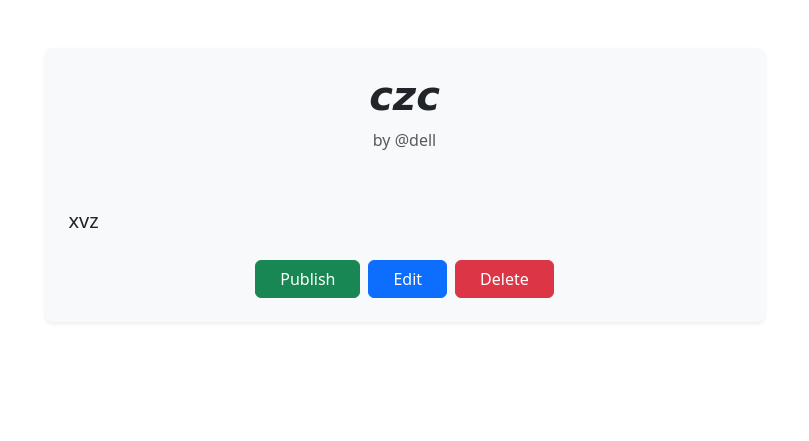
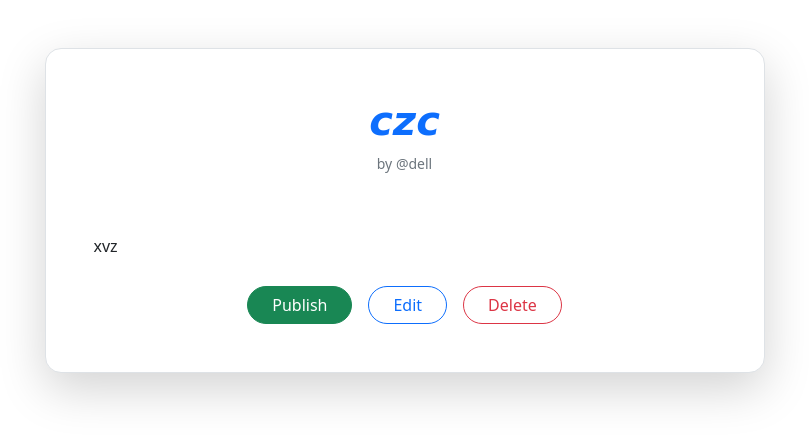
Before and after one commit to riya9818/Blog-App, a Django app: page /draft-detail/6/ in a window 1280 px wide. Shown: the part 138-579 px from the top of the page, without its empty margins (243-1052 px from the left). Run offline with Django 5.2, Linux system fonts and the light colour scheme; a user stored in the database is signed in; data comes from the database, SQL or seed files in the repository; some libraries are stand-ins or nearby versions.

Commit message:
updated styling of draft detail

```diff
--- a/templates/draft_detail.html
+++ b/templates/draft_detail.html
@@ -4,26 +4,28 @@
 <div class="container py-5">
     <div class="row justify-content-center">
         <div class="col-lg-8 col-md-10">
-            <article class="p-4 shadow-sm bg-light rounded-3">
+
+            <article class="p-5 shadow-lg bg-white rounded-4 border border-1">
                 <header class="mb-4 text-center">
-                    <h1 class="fw-bold fst-italic">{{ post.title }}</h1>
-                    <p class="text-muted mb-1">by @{{ post.author.username }}</p>
+                    <h1 class="fw-bold text-primary fst-italic">{{ post.title }}</h1>
+                    <p class="text-secondary small">by @{{ post.author.username }}</p>
                 </header>
 
-                <section class="post-body mb-4">
-                    <p class="fs-5" style="white-space: pre-line;">
+                <section class="post-body mb-4 lh-lg">
+                    <p class="fs-6" style="white-space: pre-line;">
                         {{ post.content }}
                     </p>
                 </section>
 
                 {% if request.user.is_authenticated %}
-                <div class="d-flex gap-2 justify-content-center mt-4">
-                    <a href="{% url 'draft-publish' post.pk %}" class="btn btn-success px-4">Publish</a>
-                    <a href="{% url 'post-update' post.pk %}" class="btn btn-primary px-4">Edit</a>
-                    <a href="{% url 'post-delete' post.pk %}" class="btn btn-danger px-4">Delete</a>
+                <div class="d-flex gap-3 justify-content-center mt-4">
+                    <a href="{% url 'draft-publish' post.pk %}" class="btn btn-success rounded-pill px-4">Publish</a>
+                    <a href="{% url 'post-update' post.pk %}" class="btn btn-outline-primary rounded-pill px-4">Edit</a>
+                    <a href="{% url 'post-delete' post.pk %}" class="btn btn-outline-danger rounded-pill px-4">Delete</a>
                 </div>
                 {% endif %}
             </article>
+
         </div>
     </div>
 </div>
```
